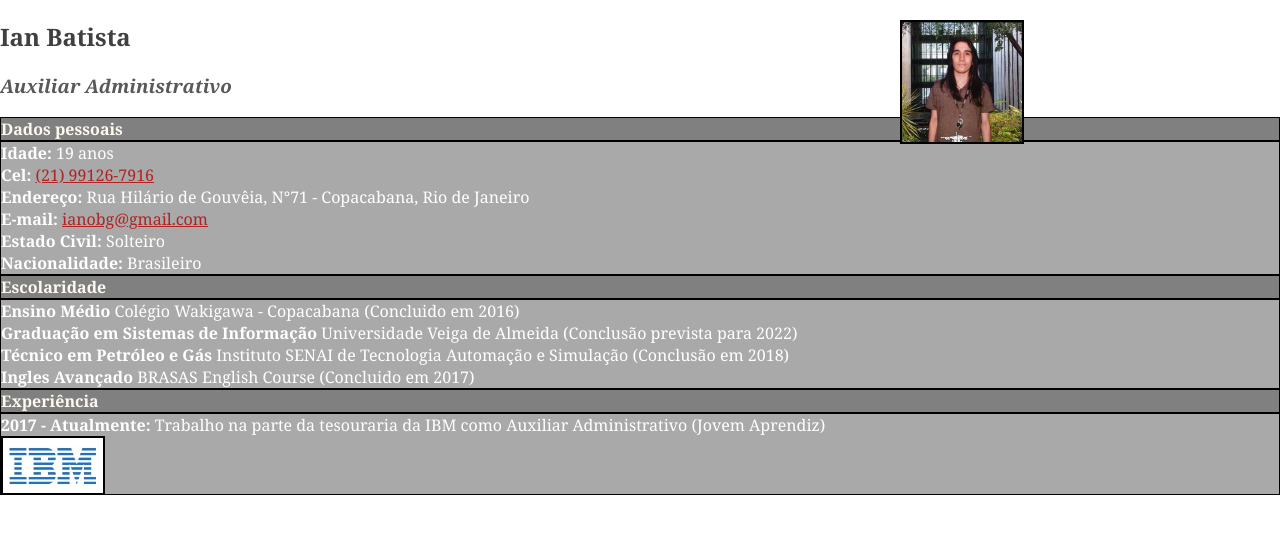
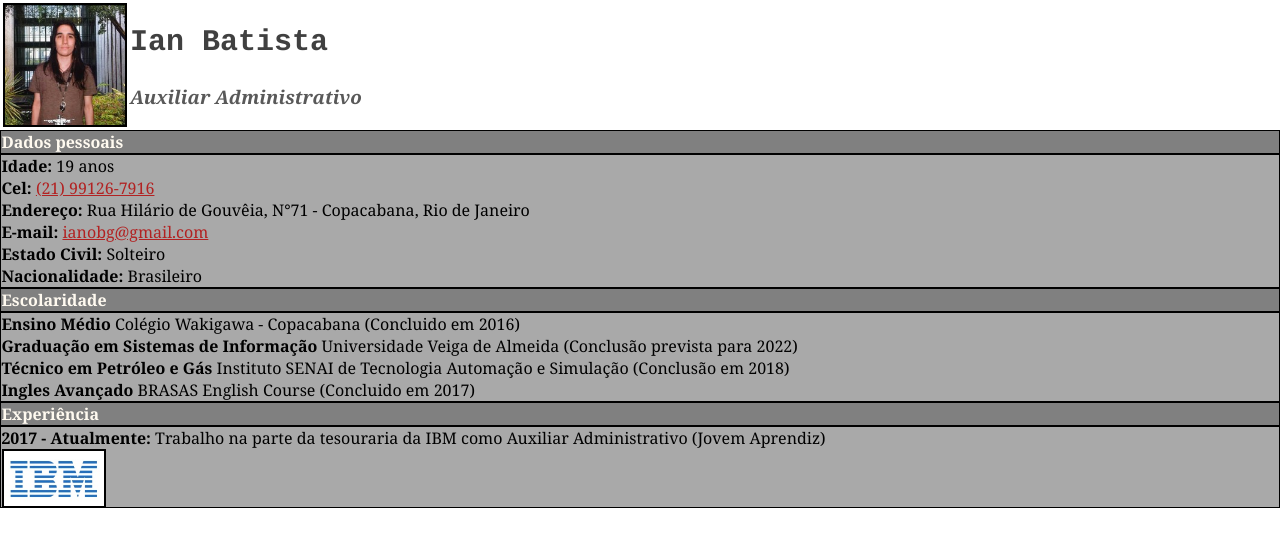
Before and after one commit to ianobg/CV-WEB, a plain HTML site: page index.html in a window 1280 px wide. Drawn offline with Linux system fonts and the light colour scheme.

Commit message:
Update style.css

```diff
--- a/style.css
+++ b/style.css
@@ -5,54 +5,61 @@ html, body {
     font-family: Georgia, serif;
 }
 
-h1, h2, h4 {
-    font-family: Georgia;
-}
-
 h2 {
+    font-family: Courier, sans-serif;
+    font-size: 30px;
     color: #404040;
 }
 
 h3 {
     color: #595959;
     font-style: italic;
+    height: 27px;
 }
 
 .tit {
     color: floralwhite;
     background-color:grey;
     border: 1px solid #000;
+    margin-left: 0.4px;
 }
 
 .Inf {
-    color: white;
+    color: black;
     background-color:darkgray;
     border: 1px solid #000;
+    margin-left: 0.4px;
+
 }
 
 #img {
-    float: right;
-    margin-right: 20%;
+    float: left;
+    margin-left: 3px;
+    margin-right: 3px;
+    margin-top: -22px;
     border-color:black;
+
 }
 
 a {
-    color:firebrick
+    color:firebrick;
 }
 
 a:hover {
-    color:darkred
+    color:darkred;
 }
 
 #ibm {
 
     margin-right: 20%;
     border-color:black;
+    margin-left: 1px;
 }
 
 .exp {
-    color: white;
+    color: black;
     background-color:darkgray;
     border: 1px solid #000;
-    height: 80px
+    height: 80px;
+    margin-left: 0.4px;
 }
```
